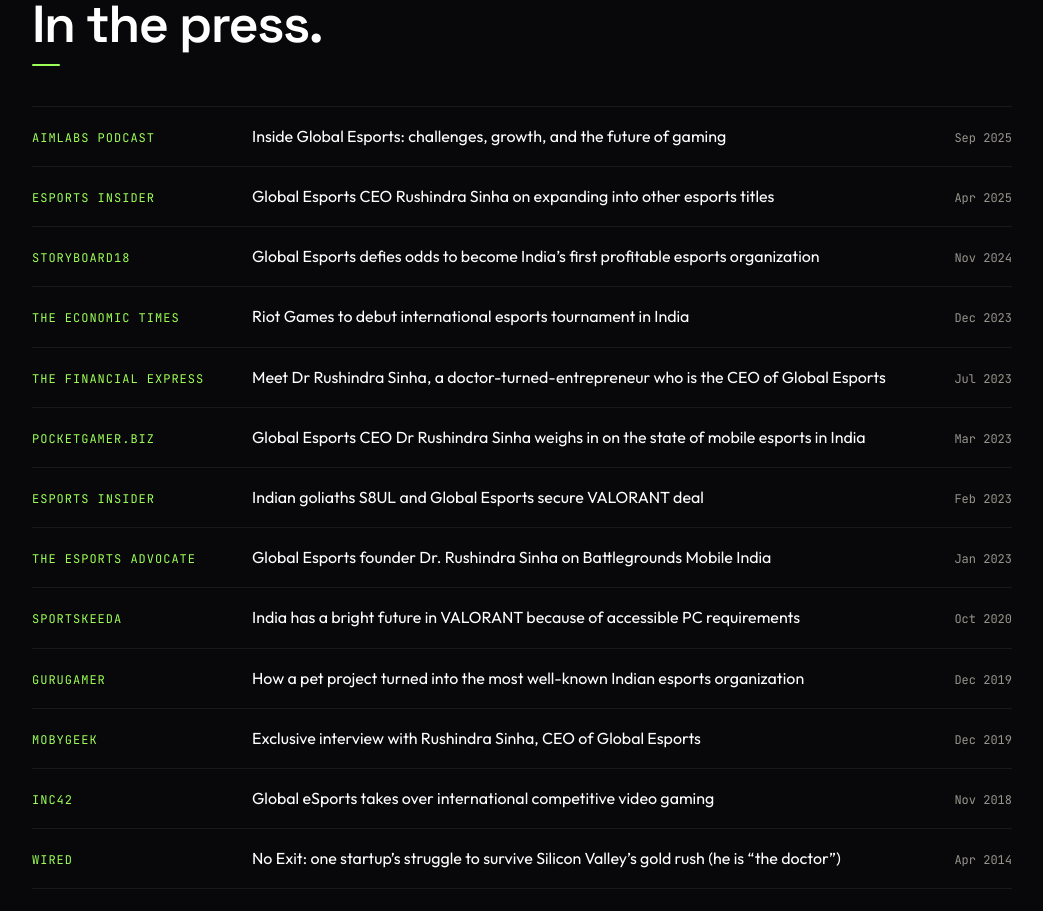
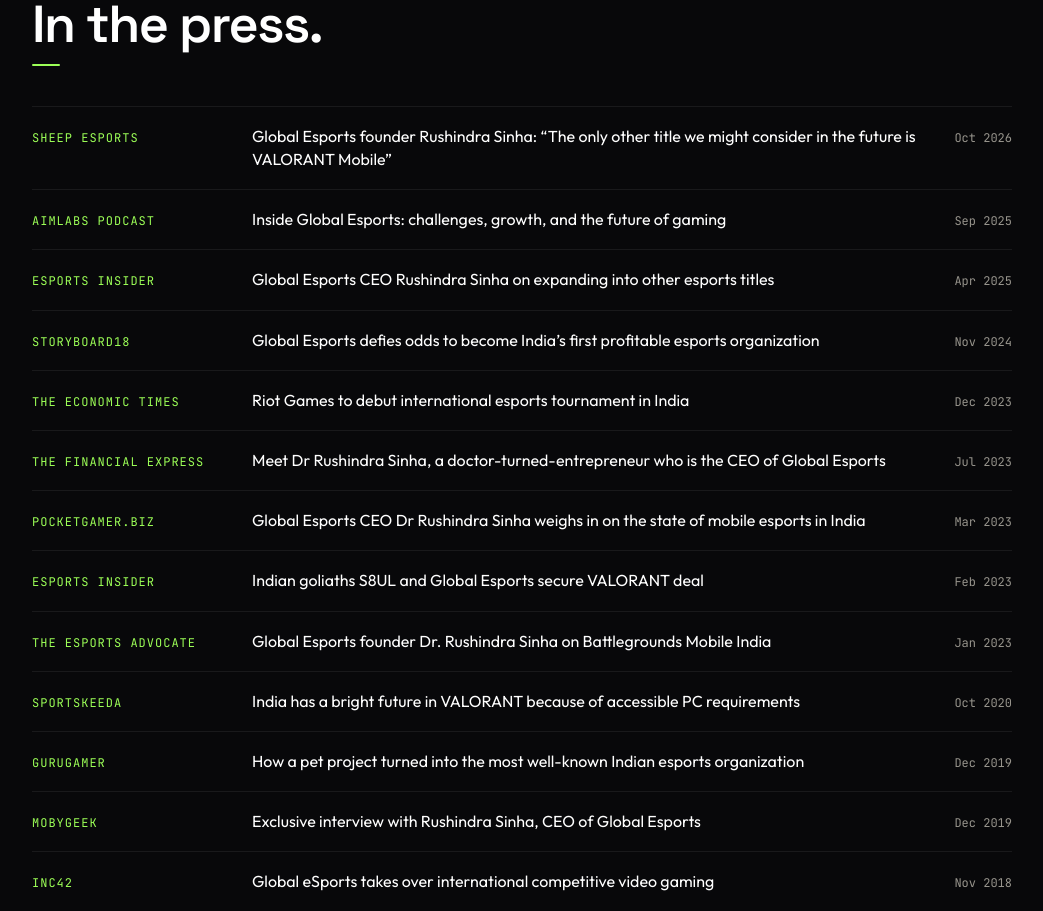
Before and after one commit to rushindrasinha/rushindra-dot-com, a Next.js app: page / in a window 1280 px wide. Shown: the part 5420-6331 px from the top of the page, without its empty margins (118-1161 px from the left). Built offline with nearby package versions, Linux system fonts and the light colour scheme.

Commit message:
v1.15.0: add Sheep Esports Oct 2026 interview to press (Rushi 15:25 IST)

```diff
--- a/app/index.md/route.ts
+++ b/app/index.md/route.ts
@@ -76,6 +76,7 @@
 
 
 ## Press
+- Sheep Esports (Oct 2026): "Global Esports founder Rushindra Sinha: The only other title we might consider in the future is VALORANT Mobile": https://www.sheepesports.com/en/articles/global-esports-founder-rushindra-sinha-the-only-other-title-we-might-consider-in-the-future-is/en
 - Aimlabs Podcast (Sep 2025): "Inside Global Esports: challenges, growth, and the future of gaming": https://aimlabs.com/articles/aimlabs-podcast/inside-global-esports-challenges-growth-and-the-future-of-gaming-on-the-aimlabs-podcast/
 - Esports Insider (Apr 2025): "Global Esports CEO Rushindra Sinha on expanding into other esports titles": https://esportsinsider.com/2025/04/global-esports-expands-with-three-major-leadership-additions
 - Storyboard18 (Nov 2024): "Global Esports defies odds to become India's first profitable esports organization": https://www.storyboard18.com/gaming-news/global-esports-defies-odds-to-become-indias-first-profitable-esports-organization-46892.htm
--- a/app/page.tsx
+++ b/app/page.tsx
@@ -193,6 +193,7 @@
 ];
 
 const PRESS = [
+  { outlet: "Sheep Esports", date: "Oct 2026", title: "Global Esports founder Rushindra Sinha: \u201cThe only other title we might consider in the future is VALORANT Mobile\u201d", url: "https://www.sheepesports.com/en/articles/global-esports-founder-rushindra-sinha-the-only-other-title-we-might-consider-in-the-future-is/en" },
   { outlet: "Aimlabs Podcast", date: "Sep 2025", title: "Inside Global Esports: challenges, growth, and the future of gaming", url: "https://aimlabs.com/articles/aimlabs-podcast/inside-global-esports-challenges-growth-and-the-future-of-gaming-on-the-aimlabs-podcast/" },
   { outlet: "Esports Insider", date: "Apr 2025", title: "Global Esports CEO Rushindra Sinha on expanding into other esports titles", url: "https://esportsinsider.com/2025/04/global-esports-expands-with-three-major-leadership-additions" },
   { outlet: "Storyboard18", date: "Nov 2024", title: "Global Esports defies odds to become India\u2019s first profitable esports organization", url: "https://www.storyboard18.com/gaming-news/global-esports-defies-odds-to-become-indias-first-profitable-esports-organization-46892.htm" },
```
Also changed, not shown: public/llms.txt, 1 other file (tests, documents, lock files or other folders).
